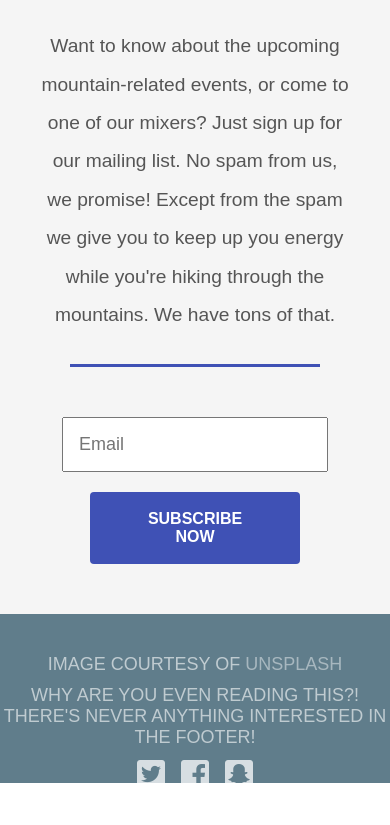
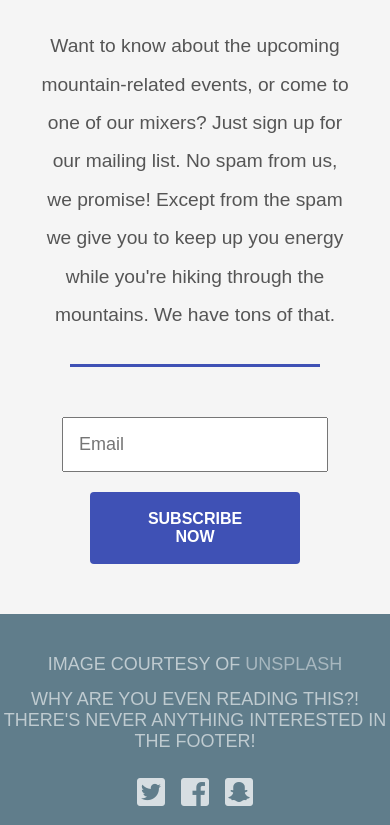
Before and after one commit to strikertanmay/Responsive-Flexbox-Template, a plain HTML site: page index.html in a window 390 px wide. Shown: the part 5613-6438 px from the top of the page. Before the commit the page ends 6403 px from the top, so only its background shows below. Drawn offline with nearby package versions, Linux system fonts and the light colour scheme.

Commit message:
Update CSS

```diff
--- a/assets/css/styles.css
+++ b/assets/css/styles.css
@@ -268,7 +268,7 @@ section p{
 
 footer{
     display: flex;
-    height: 20vh;
+    height: 25vh;
     text-align: center;
     justify-content: space-around;
     background-color: #607d8b;
@@ -279,12 +279,11 @@ footer ul{
     display: flex;
 }
 footer ul li{
-    margin-left: 16px;
-    padding-top: 50px;
-
+  align-self: center;
+  padding: 0 8px;
 }
 footer p{
-    font-size: 18px;
+    font-size: 22px;
     text-transform: uppercase;
     opacity: 0.6;
     align-self: center;
@@ -298,10 +297,11 @@ footer p{
     }
     footer p{
         text-align: center;
-        margin-bottom: 10px;
+        margin-bottom: 14px;
+        font-size: 18px;
     }
     footer ul li{
-        margin: 0 8px;
+        margin: 10px 8px;
         padding: 0px;
     }
     /* footer ul{
```
